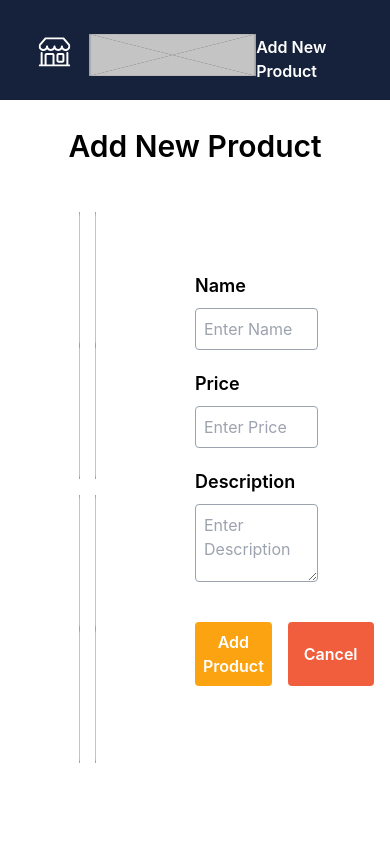
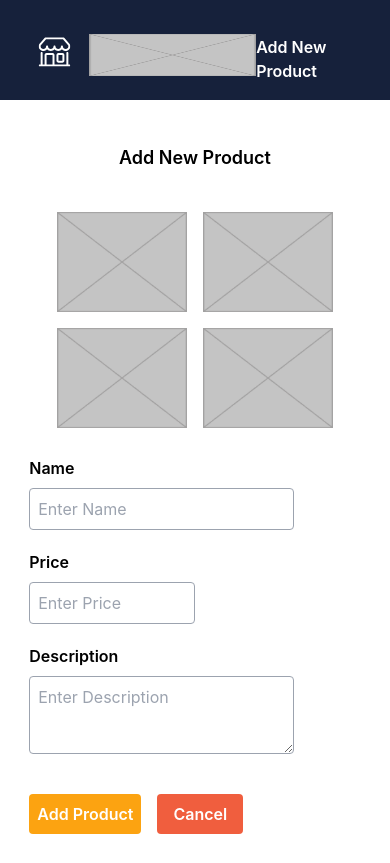
Before and after one commit to dikaaayy/Emart-Project, a Next.js app: page /addProduct in a window 390 px wide. Built offline with nearby package versions, Linux system fonts and the light colour scheme.

Commit message:
add-product page "responsive"

```diff
--- a/pages/addProduct.tsx
+++ b/pages/addProduct.tsx
@@ -31,6 +31,7 @@ export default function AddProduct() {
   };
 
   const submitHandler = (e: any) => {
+    if (product.cost === "" || product.name === "" || product.description === "") return;
     try {
       e.preventDefault();
       submitToDB(product);
@@ -57,24 +58,24 @@ export default function AddProduct() {
         <p className="text-2xl">Product Added!</p>
         <p className="">Redirecting to main page</p>
       </div>
-      <div className="pt-32 text-center font-semibold text-3xl">
+      <div className="pt-36 text-center font-semibold text-lg md:text-xl lg:text-2xl">
         <h1>Add New Product</h1>
       </div>
-      <div className="flex mt-7 gap-x-20 justify-around mx-auto w-[70vw] h-[70vh]">
-        <div className="w-1/2 grid grid-cols-2 p-5 gap-4">
+      <div className="flex flex-col lg:flex-row mt-3 lg:mt-7 gap-x-24 lg:justify-around mx-auto w-[85vw] lg:w-[65vw] lg:h-[65vh]">
+        <div className="w-full  lg:w-1/2 grid grid-cols-2 p-7 lg:p-5 gap-4">
           <Image src={"/placeholder.png"} width="100%" height="100%" />
           <Image src={"/placeholder.png"} width="100%" height="100%" />
           <Image src={"/placeholder.png"} width="100%" height="100%" />
           <Image src={"/placeholder.png"} width="100%" height="100%" />
         </div>
-        <div className="w-1/2">
-          <form onSubmit={submitHandler} spellCheck={false} autoComplete="off" className="w-full h-full mt-20">
+        <div className="w-full  lg:w-1/2">
+          <form onSubmit={submitHandler} spellCheck={false} autoComplete="off" className="w-full h-full lg:mt-20 mx-auto">
             <div className="flex flex-col gap-y-2 mb-5">
-              <label htmlFor="productName" className="text-lg md:text-xl font-semibold">
+              <label htmlFor="productName" className="lg:text-xl font-semibold">
                 Name
               </label>
               <input
-                className="w-[90%] md:w-[60%] overflow-auto p-2 rounded border border-gray-400 outline-1 outline-gray-700 focus:border-gray-500"
+                className="w-[80%] sm:w-[65%] lg:w-[60%] overflow-auto p-2 rounded border border-gray-400 outline-1 outline-gray-700 focus:border-gray-500"
                 placeholder="Enter Name"
                 type="text"
                 name="productName"
@@ -85,11 +86,11 @@ export default function AddProduct() {
               />
             </div>
             <div className="flex flex-col gap-y-2 mb-5">
-              <label htmlFor="productCost" className="text-lg md:text-xl font-semibold">
+              <label htmlFor="productCost" className="lg:text-xl font-semibold">
                 Price
               </label>
               <input
-                className="w-[90%] md:w-1/3 overflow-auto p-2 rounded border border-gray-400 outline-1 outline-gray-700 focus:border-gray-500"
+                className="w-1/2 lg:w-1/3 overflow-auto p-2 rounded border border-gray-400 outline-1 outline-gray-700 focus:border-gray-500"
                 placeholder="Enter Price"
                 type="text"
                 name="productCost"
@@ -100,11 +101,11 @@ export default function AddProduct() {
               />
             </div>
             <div className="flex flex-col gap-y-2 mb-10">
-              <label htmlFor="productDesc" className="text-lg md:text-xl font-semibold">
+              <label htmlFor="productDesc" className="lg:text-xl font-semibold">
                 Description
               </label>
               <textarea
-                className="w-[90%] md:w-1/2 overflow-auto p-2 rounded border border-gray-400 outline-1 outline-gray-700 focus:border-gray-500 resize-y pb-5"
+                className="w-[80%] sm:w-[65%] lg:w-1/2 overflow-auto p-2 rounded border border-gray-400 outline-1 outline-gray-700 focus:border-gray-500 resize-y pb-5"
                 placeholder="Enter Description"
                 rows={2}
                 name="productDesc"
```
